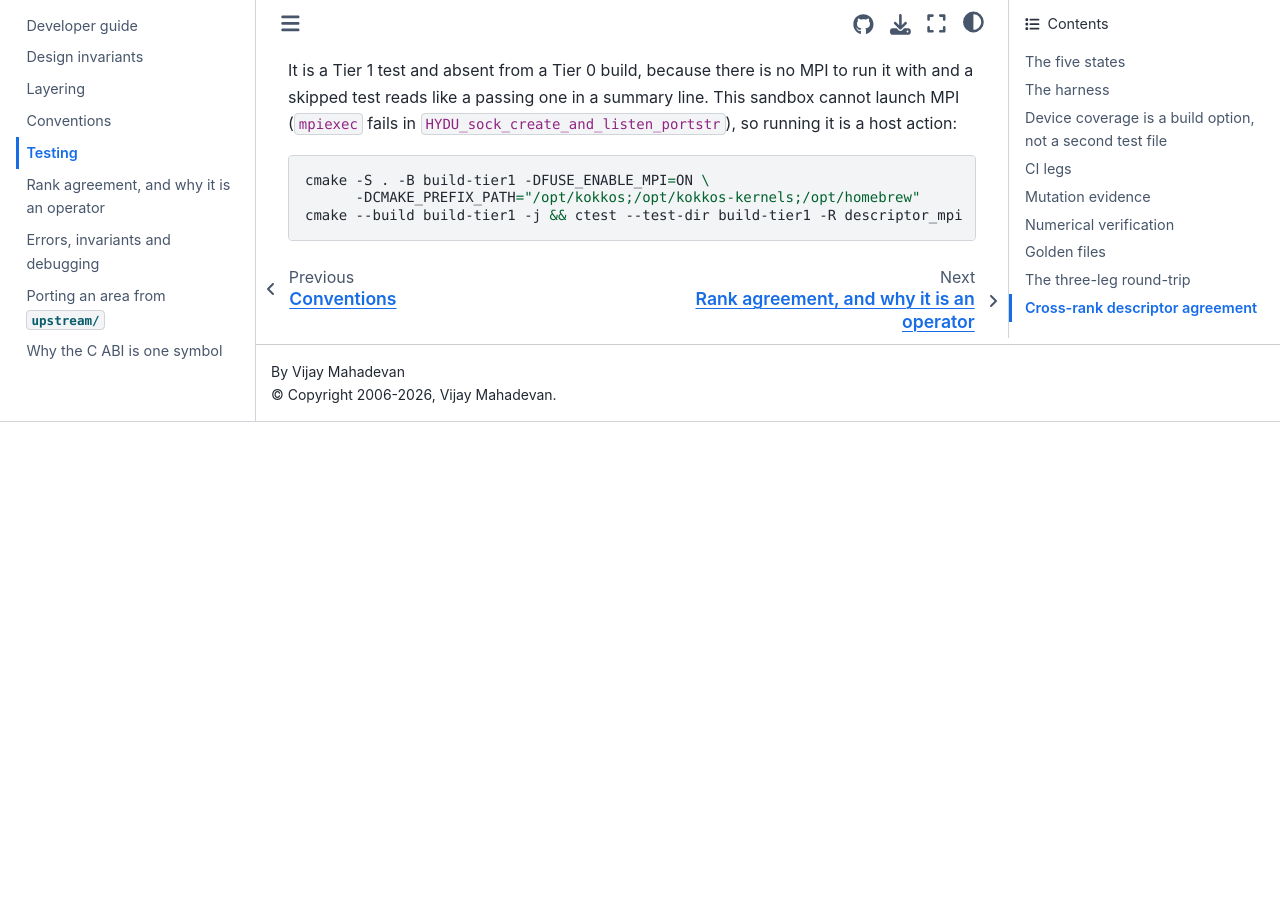
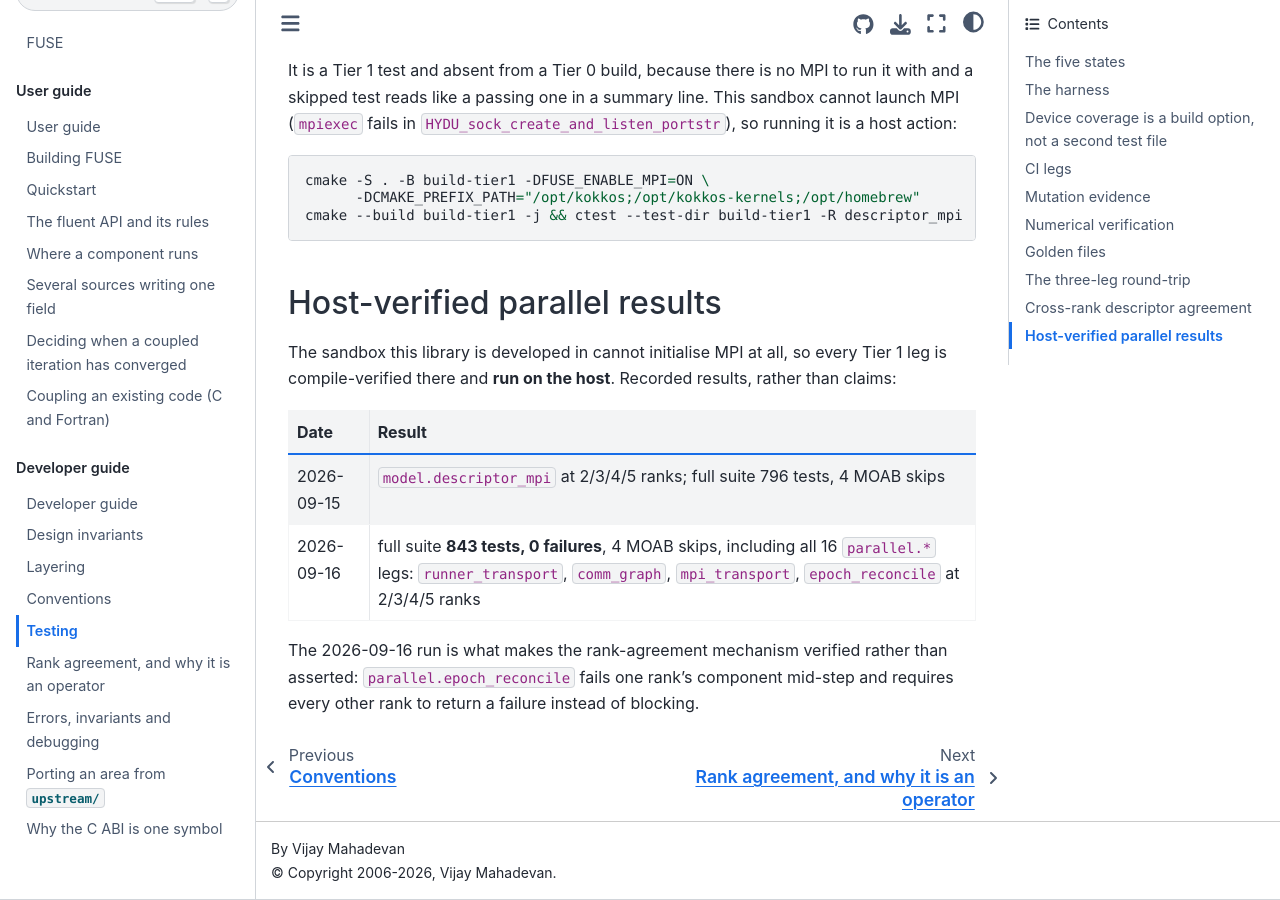
Before and after one commit to vijaysm/fuse, a Sphinx documentation site: the page built from docs/dev/testing.md, in a window 1280 px wide and 900 px high, scrolled down 3494 px. Built offline with Sphinx 7.4.7 and the Sphinx Book theme 1.1.4, drawn with Linux system fonts in a browser that asks for light colours; pages that are not in the unit, such as notebooks, are missing from menus; before the commit the page ends 3916 px from its top, so only the background shows below that.

Commit message:
Record the host run: 843 tests, all parallel legs green
The rank-agreement mechanism is verified rather than asserted;
reconciliation passes at 2/3/4/5 ranks. testing.md gains a table of
host-verified parallel results and UPSTREAMS.lock notes the run.

````diff
--- a/docs/dev/testing.md
+++ b/docs/dev/testing.md
@@ -134,3 +134,18 @@ cmake -S . -B build-tier1 -DFUSE_ENABLE_MPI=ON \
       -DCMAKE_PREFIX_PATH="/opt/kokkos;/opt/kokkos-kernels;/opt/homebrew"
 cmake --build build-tier1 -j && ctest --test-dir build-tier1 -R descriptor_mpi
 ```
+
+## Host-verified parallel results
+
+The sandbox this library is developed in cannot initialise MPI at all, so every
+Tier 1 leg is compile-verified there and **run on the host**. Recorded results,
+rather than claims:
+
+| Date | Result |
+|---|---|
+| 2026-09-15 | `model.descriptor_mpi` at 2/3/4/5 ranks; full suite 796 tests, 4 MOAB skips |
+| 2026-09-16 | full suite **843 tests, 0 failures**, 4 MOAB skips, including all 16 `parallel.*` legs: `runner_transport`, `comm_graph`, `mpi_transport`, `epoch_reconcile` at 2/3/4/5 ranks |
+
+The 2026-09-16 run is what makes the rank-agreement mechanism verified rather
+than asserted: `parallel.epoch_reconcile` fails one rank's component mid-step
+and requires every other rank to return a failure instead of blocking.
````
Also changed, not shown: 1 other file.
